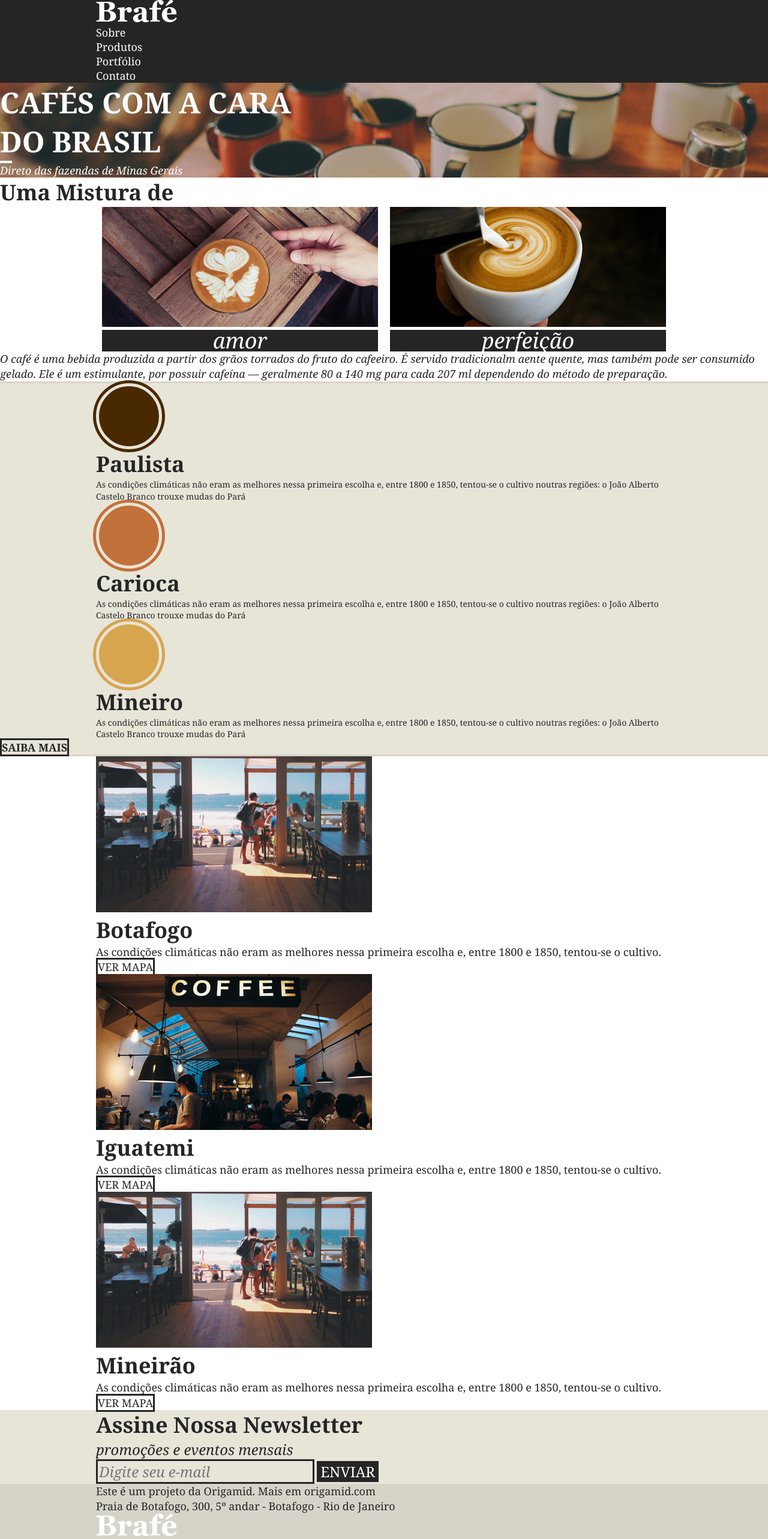
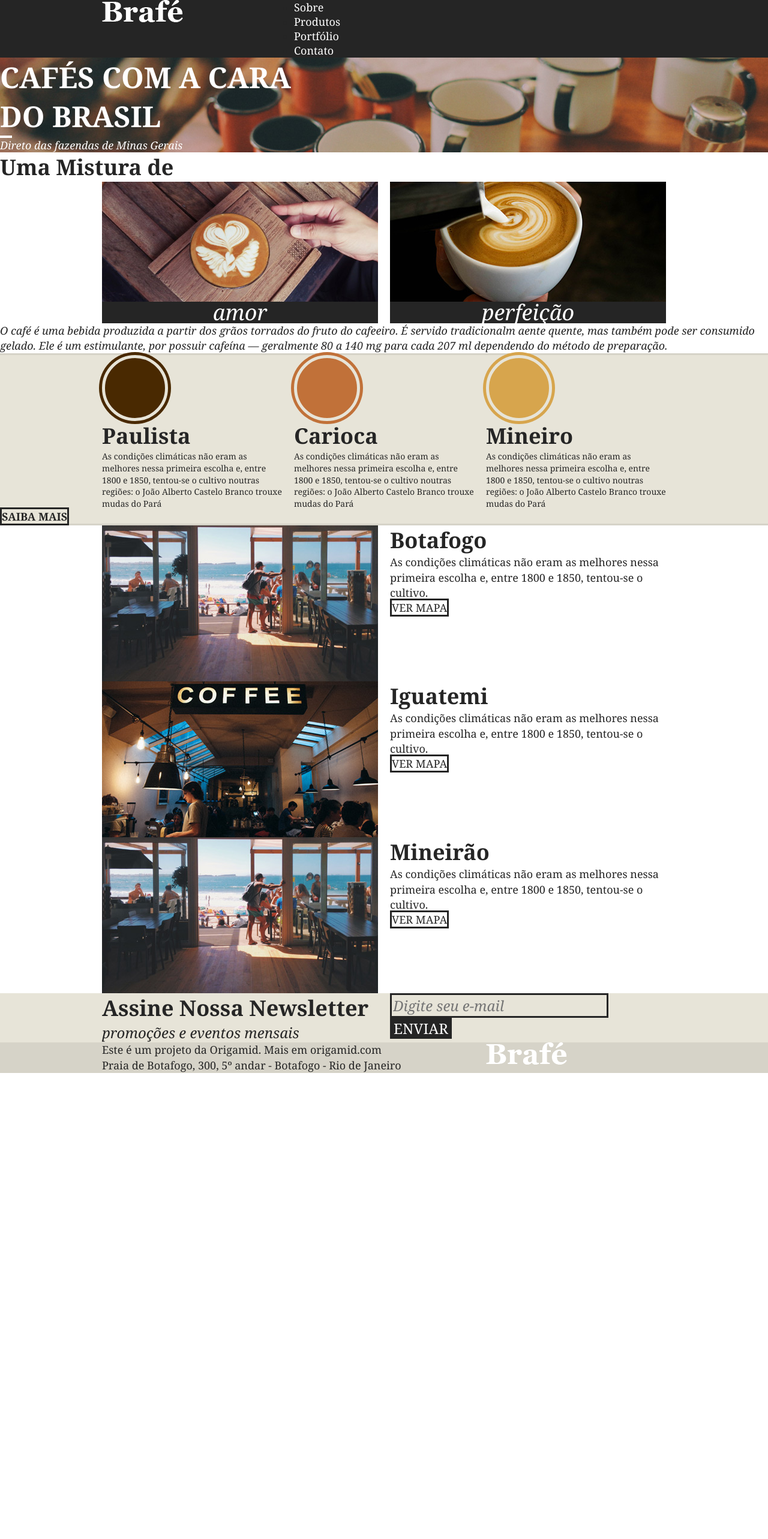
Before and after one commit to mnagahama/curso-origamid, a PHP site: page / in a window 1280 px wide. Shown: the whole page at 60% size. After the commit the page ends 1789 px from the top, so only its background shows below. Run offline with PHP 8.4, Linux system fonts and the light colour scheme.

Commit message:
add grid html

```diff
--- a/css-avancado/01-brafe_grid/css/style.css
+++ b/css-avancado/01-brafe_grid/css/style.css
@@ -12,6 +12,11 @@ body {
 
 * {
 	box-sizing: border-box;
+}
+
+img {
+	max-width: 100%;
+	display: block;
 }
 
 /* Menu */
--- a/css-avancado/01-brafe_grid/index.html
+++ b/css-avancado/01-brafe_grid/index.html
@@ -11,8 +11,8 @@
 
 	<header class="menu">
 		<div class="container">
-			<a class="menu-logo" href="#"><img src="img/brafe.png" alt="Brafé"></a>
-			<nav class="menu-nav">
+			<a class="menu-logo grid-4" href="#"><img src="img/brafe.png" alt="Brafé"></a>
+			<nav class="menu-nav grid-8">
 				<ul>
 					<li><a href="#">Sobre</a></li>
 					<li><a href="#">Produtos</a></li>
@@ -46,15 +46,15 @@ aente quente, mas também pode ser consumido gelado. Ele é um estimulante, por
 
 	<section class="produtos">
 		<div class="container">
-			<div class="produtos-item">
+			<div class="produtos-item grid-4">
 				<h2 class="produtos-paulista">Paulista</h2>
 				<p>As condições climáticas não eram as melhores nessa primeira escolha e, entre 1800 e 1850, tentou-se o cultivo noutras regiões: o João Alberto Castelo Branco trouxe mudas do Pará</p>
 			</div>
-			<div class="produtos-item">
+			<div class="produtos-item grid-4">
 				<h2 class="produtos-carioca">Carioca</h2>
 				<p>As condições climáticas não eram as melhores nessa primeira escolha e, entre 1800 e 1850, tentou-se o cultivo noutras regiões: o João Alberto Castelo Branco trouxe mudas do Pará</p>
 			</div>
-			<div class="produtos-item">
+			<div class="produtos-item grid-4">
 				<h2 class="produtos-mineiro">Mineiro</h2>
 				<p>As condições climáticas não eram as melhores nessa primeira escolha e, entre 1800 e 1850, tentou-se o cultivo noutras regiões: o João Alberto Castelo Branco trouxe mudas do Pará</p>
 			</div>
@@ -62,28 +62,34 @@ aente quente, mas também pode ser consumido gelado. Ele é um estimulante, por
 		<a class="produtos-btn" href="#">Saiba Mais</a>
 	</section>
 
-	<section class="locais container">
-		<div class="locais-item">
-			<img src="img/botafogo.jpg" alt="Brafé unidade Botafogo">
-			<div>
+	<section class="locais">
+		<div class="locais-item container">
+			<div class="grid-6">
+				<img src="img/botafogo.jpg" alt="Brafé unidade Botafogo">
+			</div>
+			<div class="grid-6">
 				<h2>Botafogo</h2>
 				<p>As condições climáticas não eram as melhores nessa primeira escolha e, entre 1800 e 1850, tentou-se o cultivo.</p>
 				<a href="#">Ver Mapa</a>
 			</div>
 		</div>
 
-		<div class="locais-item">
-			<img src="img/iguatemi.jpg" alt="Brafé unidade Iguatemi">
-			<div>
+		<div class="locais-item container">
+			<div class="grid-6">
+				<img src="img/iguatemi.jpg" alt="Brafé unidade Iguatemi">
+			</div>
+			<div class="grid-6">
 				<h2>Iguatemi</h2>
 				<p>As condições climáticas não eram as melhores nessa primeira escolha e, entre 1800 e 1850, tentou-se o cultivo.</p>
 				<a href="#">Ver Mapa</a>
 			</div>
 		</div>
 
-		<div class="locais-item">
+		<div class="locais-item container">
+			<div class="grid-6">
 			<img src="img/botafogo.jpg" alt="Brafé unidade Mineirão">
-			<div>
+			</div>
+			<div class="grid-6">
 				<h2>Mineirão</h2>
 				<p>As condições climáticas não eram as melhores nessa primeira escolha e, entre 1800 e 1850, tentou-se o cultivo.</p>
 				<a href="#">Ver Mapa</a>
@@ -94,11 +100,11 @@ aente quente, mas também pode ser consumido gelado. Ele é um estimulante, por
 
 	<section class="assine">
 		<div class="container">
-			<div class="assine-info">
+			<div class="assine-info grid-6">
 				<h2>Assine Nossa Newsletter</h2>
 				<p>promoções e eventos mensais</p>
 			</div>
-			<form>
+			<form class="grid-6">
 				<label>E-mail</label>
 				<input type="text" placeholder="Digite seu e-mail">
 				<button type="submit">Enviar</button>
@@ -108,8 +114,10 @@ aente quente, mas também pode ser consumido gelado. Ele é um estimulante, por
 
 	<footer class="footer">
 		<div class="container">
-			<p>Este é um projeto da Origamid. Mais em origamid.com<br>Praia de Botafogo, 300, 5º andar - Botafogo - Rio de Janeiro</p>
-			<img src="img/brafe.png" alt="Brafé">
+			<p class="grid-8">Este é um projeto da Origamid. Mais em origamid.com<br>Praia de Botafogo, 300, 5º andar - Botafogo - Rio de Janeiro</p>
+			<div class="grid-4">
+				<img src="img/brafe.png" alt="Brafé">
+			</div>
 		</div>
 	</footer>
 
```
